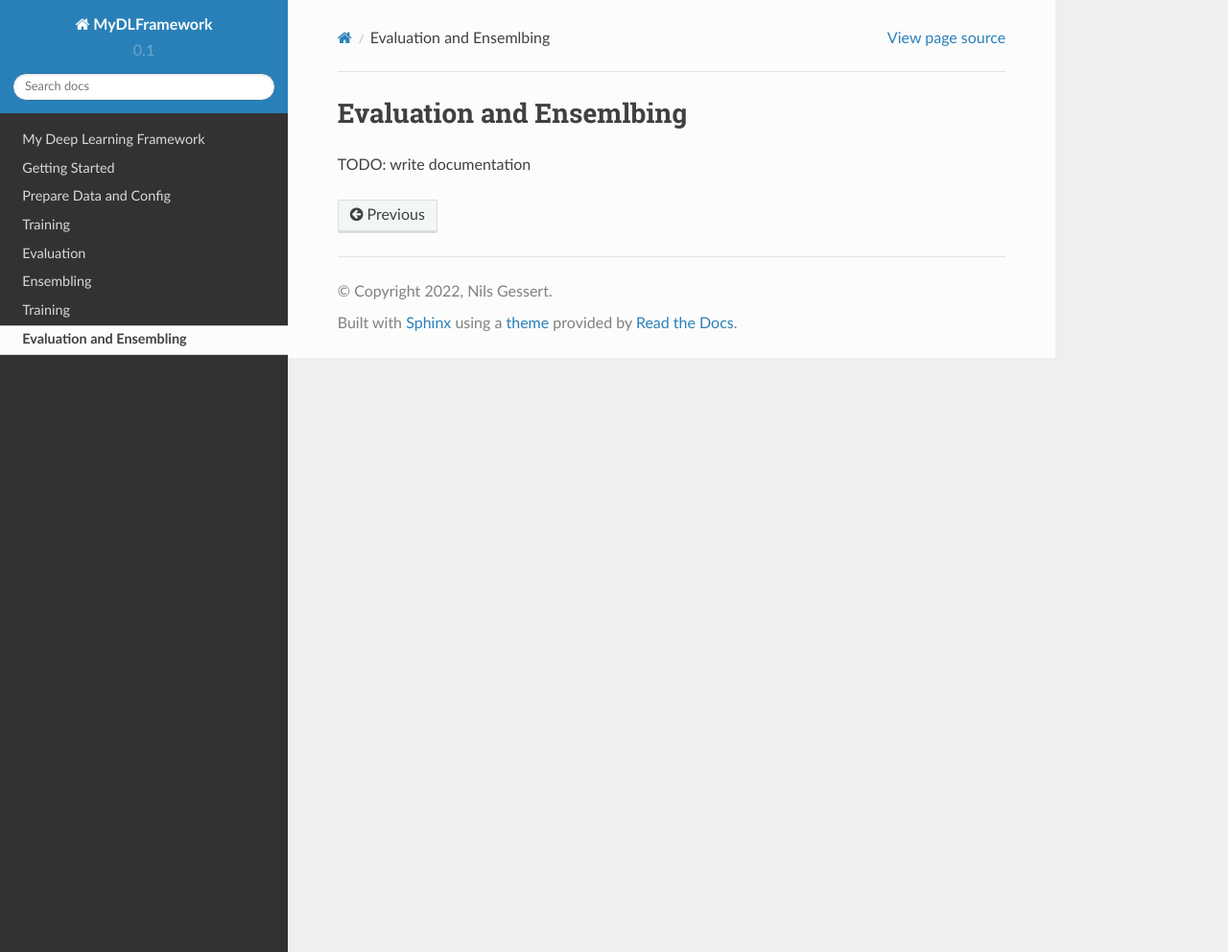
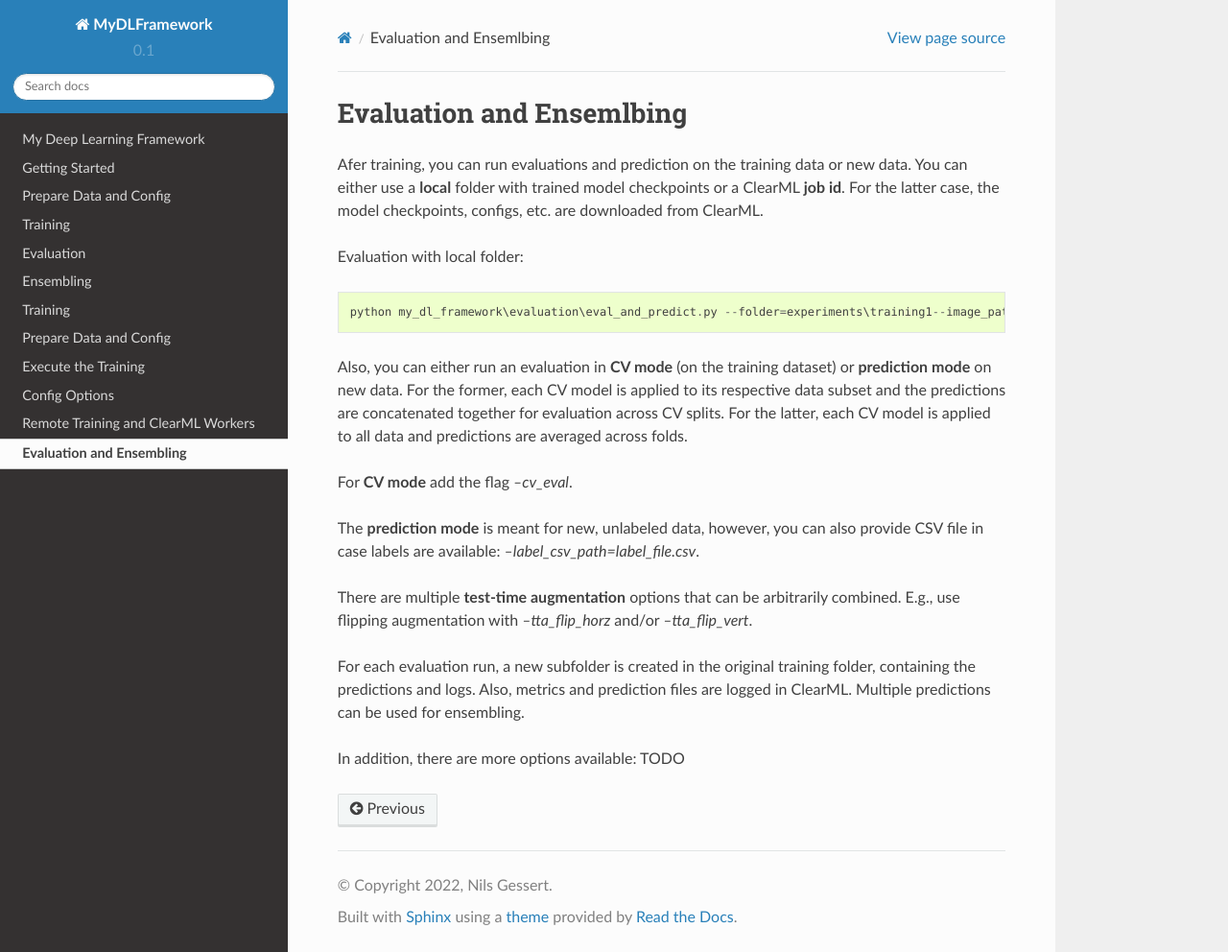
Before and after one commit to ngessert/my_dl_framework, a Sphinx documentation site: the page built from doc/evaluation.rst, in a window 1280 px wide and 992 px high. Shown: the whole window at 96% size. Built offline with Sphinx 7.4.7 and the Read the Docs theme 2.0.0, drawn with Linux system fonts in a browser that asks for light colours; pages that are not in the unit, such as notebooks, are missing from menus.

Commit message:
Fix tta + docu

```diff
--- a/doc/evaluation.rst
+++ b/doc/evaluation.rst
@@ -1,4 +1,25 @@
 Evaluation and Ensemlbing
 ==========
 
-TODO: write documentation
+Afer training, you can run evaluations and prediction on the training data or new data. You can either use a **local** folder
+with trained model checkpoints or a ClearML **job id**. For the latter case, the model checkpoints, configs, etc. are downloaded from
+ClearML.
+
+Evaluation with local folder::
+
+    python my_dl_framework\evaluation\eval_and_predict.py --folder=experiments\training1--image_path=C:\\training_images -cl
+
+Also, you can either run an evaluation in **CV mode** (on the training dataset) or **prediction mode** on new data.
+For the former, each CV model is applied to its respective data subset and the predictions are concatenated together for
+evaluation across CV splits. For the latter, each CV model is applied to all data and predictions are averaged across folds.
+
+For **CV mode** add the flag `--cv_eval`.
+
+The **prediction mode** is meant for new, unlabeled data, however, you can also provide CSV file in case labels are available: `--label_csv_path=label_file.csv`.
+
+There are multiple **test-time augmentation** options that can be arbitrarily combined. E.g., use flipping augmentation with `--tta_flip_horz` and/or `--tta_flip_vert`.
+
+For each evaluation run, a new subfolder is created in the original training folder, containing the predictions and logs. Also,
+metrics and prediction files are logged in ClearML. Multiple predictions can be used for ensembling.
+
+In addition, there are more options available: TODO
--- a/doc/training.rst
+++ b/doc/training.rst
@@ -1,4 +1,52 @@
 Training
 ==========
 
-TODO: write documentation
+This section provides a detailed overview on the options for training.
+
+First, you need to set up the data and a base config with the correct structure.
+
+Prepare Data and Config
+=============================
+
+Download the data (e.g. the `RSNA Challenge Data <https://www.kaggle.com/competitions/rsna-pneumonia-detection-challenge/data>`_) and place it an directory, e.g., named `RSNA_challenge`.
+This directory should contain a folder with the images (e.g. named `training_images`) and the CSV with labels (e.g. named `stage_2_train_labels.csv`).
+
+Optionally, you can create a cross-validation (CV) split file (or you the default one for the RSNA challenge `cv_splits\cv_split_3fold.json`)::
+
+    python my_dl_framework\\data\\define_cv_split_rsnachallenge.py --num_cv=3 --save_path=C:\\cv_split_3fold.json
+
+We will treat any training as a CV training. Even if you just want to train one model with a simple train/val, split we do that by defining CV splits in a JSON file.
+This ensures that data splits are guaranteed to be reproducible.
+
+Next, prepare a training config by copying the config `configs/test_config.yaml`. Update the location of your training data and CV-split file::
+
+    base_path: "C:\\data\\RSNA_challenge"
+    csv_name: "stage_2_train_labels.csv"
+    training_image_dir: "training_images"
+    data_split_file: "C:\\cv_split_3fold.json"
+
+
+Execute the Training
+=============================
+
+If you want to use ClearML for experiment tracking, set up an account at `https://clear.ml <https://clear.ml>`_.
+Log in and generate App credentials by going to Settings -> Workspaces. Copy the generated credentials into the `clearml.conf` file in the repo root.
+Then, copy the clearml.conf file to your machines home directory.
+
+You can run the training locally with::
+
+    python my_dl_framework\\training\\train_pl.py --config=C:\\sources\\my_dl_framework\\configs\\test_config.yaml -cl clearml
+
+
+Config Options
+=============================
+
+The following config options are available: TODO
+
+Remote Training and ClearML Workers
+=============================
+
+You can also use ClearML queues and workers to schedule multiple jobs. This can also make sense if just work
+with a single, local computer for running your trainings.
+
+TODO: write description
```
Also changed, not shown: README.rst (+11 -6 lines), 9 other files.
